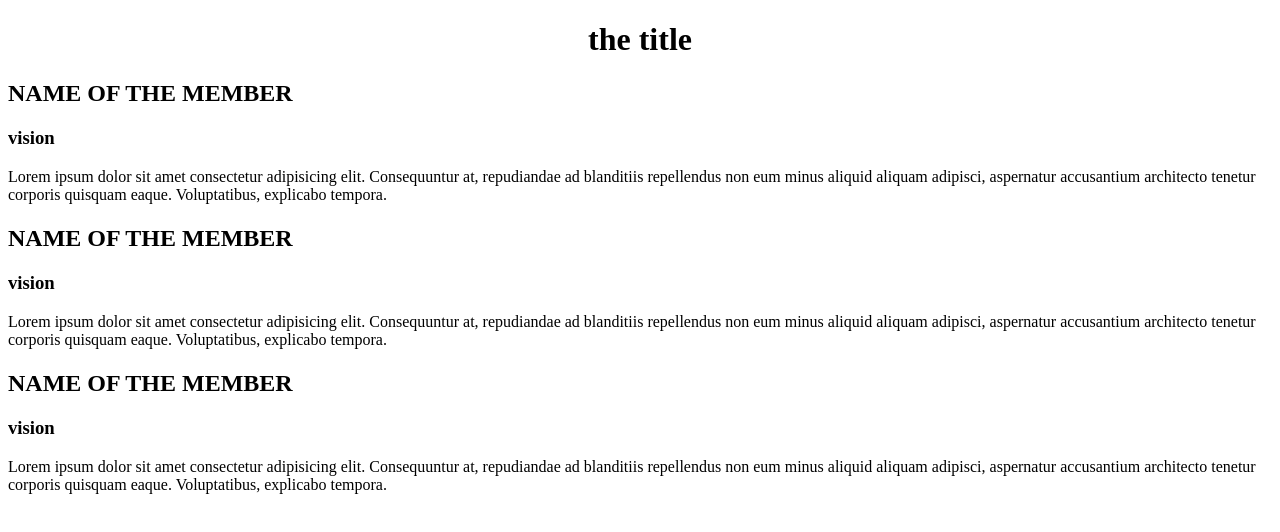
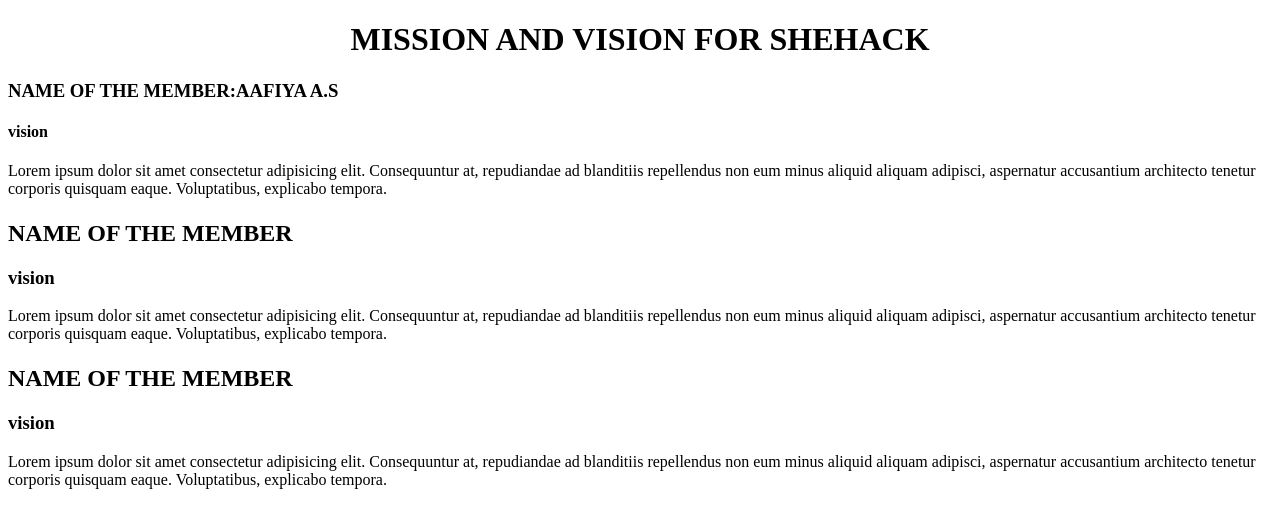
Before and after one commit to denmd/devmd, a plain HTML site: page index.html in a window 1280 px wide. Drawn offline with Linux system fonts and the light colour scheme.

Commit message:
add names

```diff
--- a/index.html
+++ b/index.html
@@ -9,10 +9,10 @@
 </head>
 
 <body>
-    <h1 class="title" style="text-align: center;">the title</h1>
+    <h1 class="title" style="text-align: center;"> MISSION AND VISION FOR SHEHACK</h1>
     <section class="team1">
-        <h2>NAME OF THE MEMBER</h2>
-        <h3>vision</h3>
+        <h3>NAME OF THE MEMBER:<B>AAFIYA A.S</B></h3>
+        <h4>vision</h4>
         <p>Lorem ipsum dolor sit amet consectetur adipisicing elit. Consequuntur at, repudiandae ad blanditiis
             repellendus non eum minus aliquid aliquam adipisci, aspernatur accusantium architecto tenetur corporis
             quisquam eaque. Voluptatibus, explicabo tempora.</p>
```
